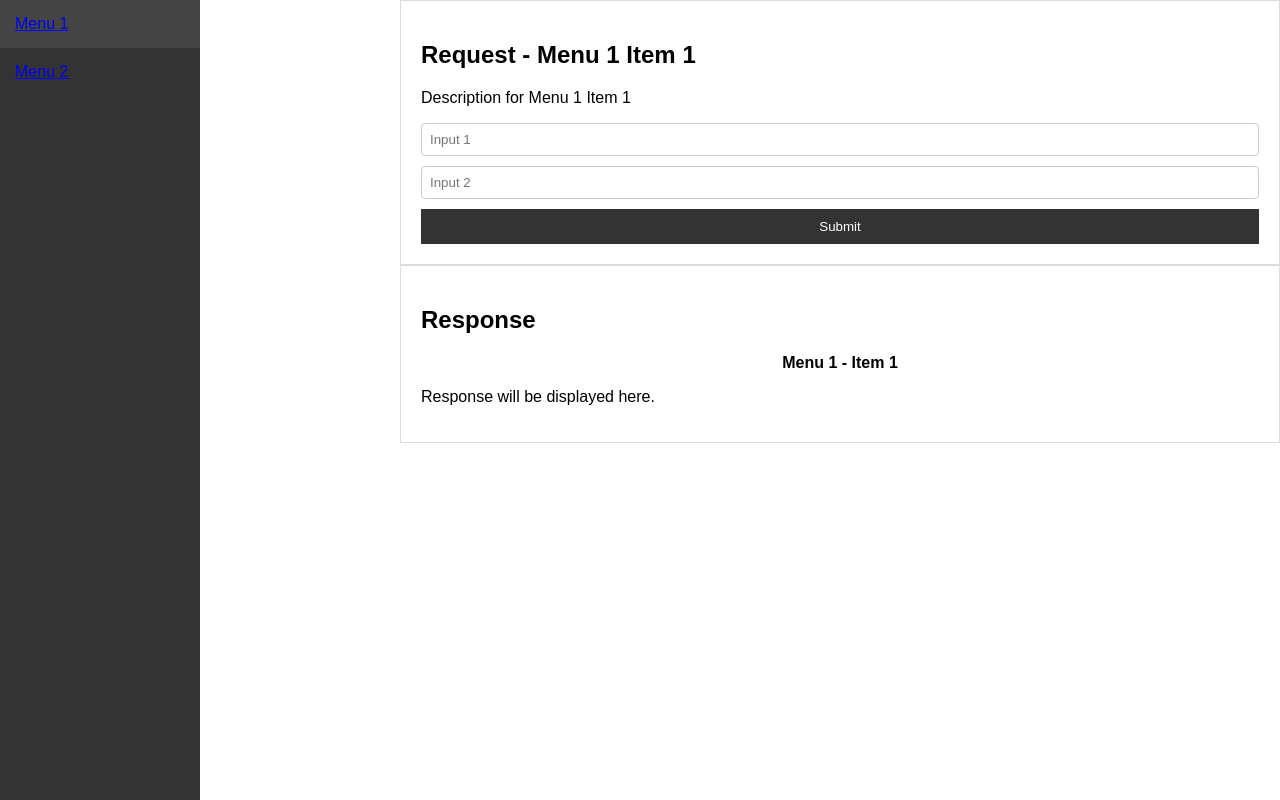
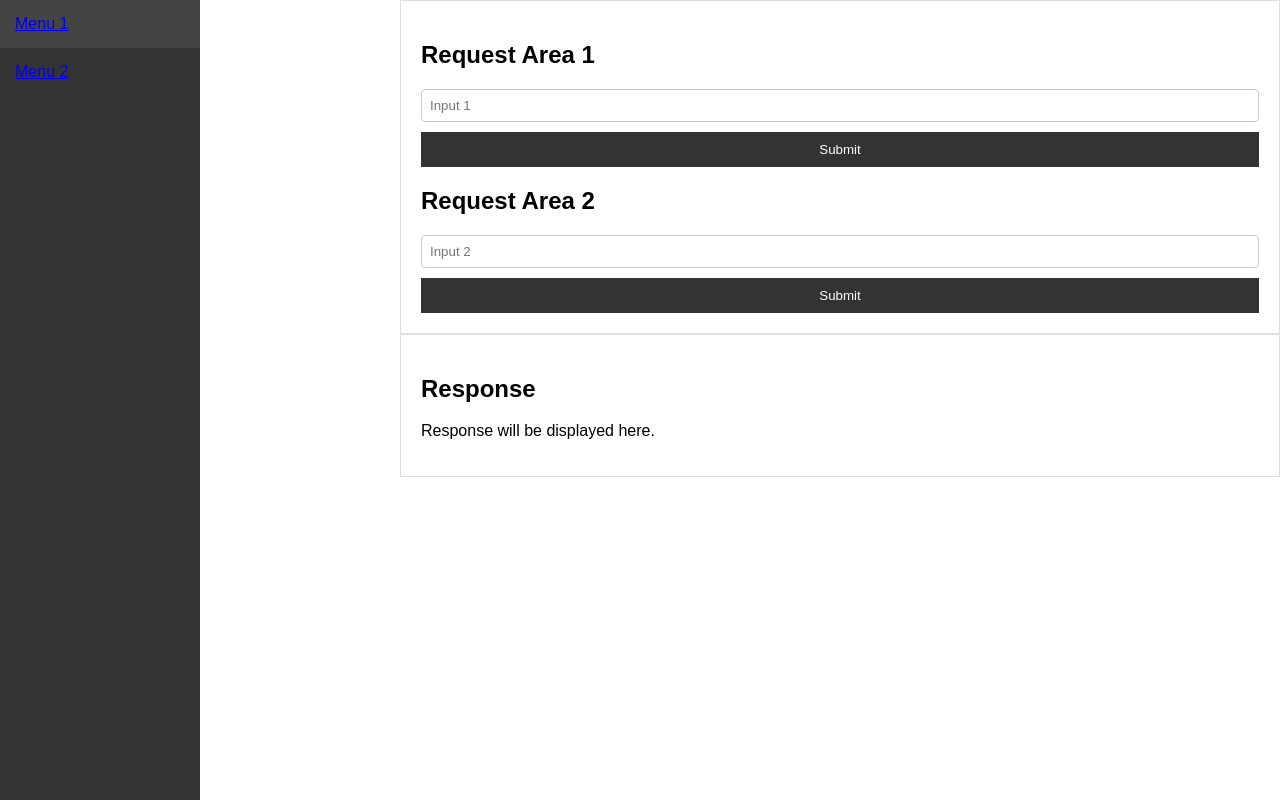
Before and after one commit to suryapandiaraj/sap-ariba, a plain HTML site: page frontend/menu1.html in a window 1280 px wide. Drawn offline with Linux system fonts and the light colour scheme.

Commit message:
Update menu1.html

```diff
--- a/frontend/menu1.html
+++ b/frontend/menu1.html
@@ -11,18 +11,22 @@
         <iframe src="navbar.html" class="navbar-frame"></iframe>
         <div class="content">
             <div class="left-content">
-                <h2>Request - Menu 1 Item 1</h2>
-                <p>Description for Menu 1 Item 1</p>
-                <form id="request-form">
-                    <input type="text" id="input1" placeholder="Input 1" required>
-                    <input type="text" id="input2" placeholder="Input 2" required>
-                    <button type="submit">Submit</button>
-                </form>
+                <div class="form-container">
+                    <form id="form1">
+                        <h2>Request Area 1</h2>
+                        <input type="text" id="input1" placeholder="Input 1" required>
+                        <button type="submit">Submit</button>
+                    </form>
+                    <form id="form2">
+                        <h2>Request Area 2</h2>
+                        <input type="text" id="input2" placeholder="Input 2" required>
+                        <button type="submit">Submit</button>
+                    </form>
+                </div>
             </div>
             <div class="right-content">
                 <h2>Response</h2>
-                <p class="submenu-title">Menu 1 - Item 1</p>
-                <p>Response will be displayed here.</p>
+                <p id="response-area">Response will be displayed here.</p>
             </div>
         </div>
     </div>
```
